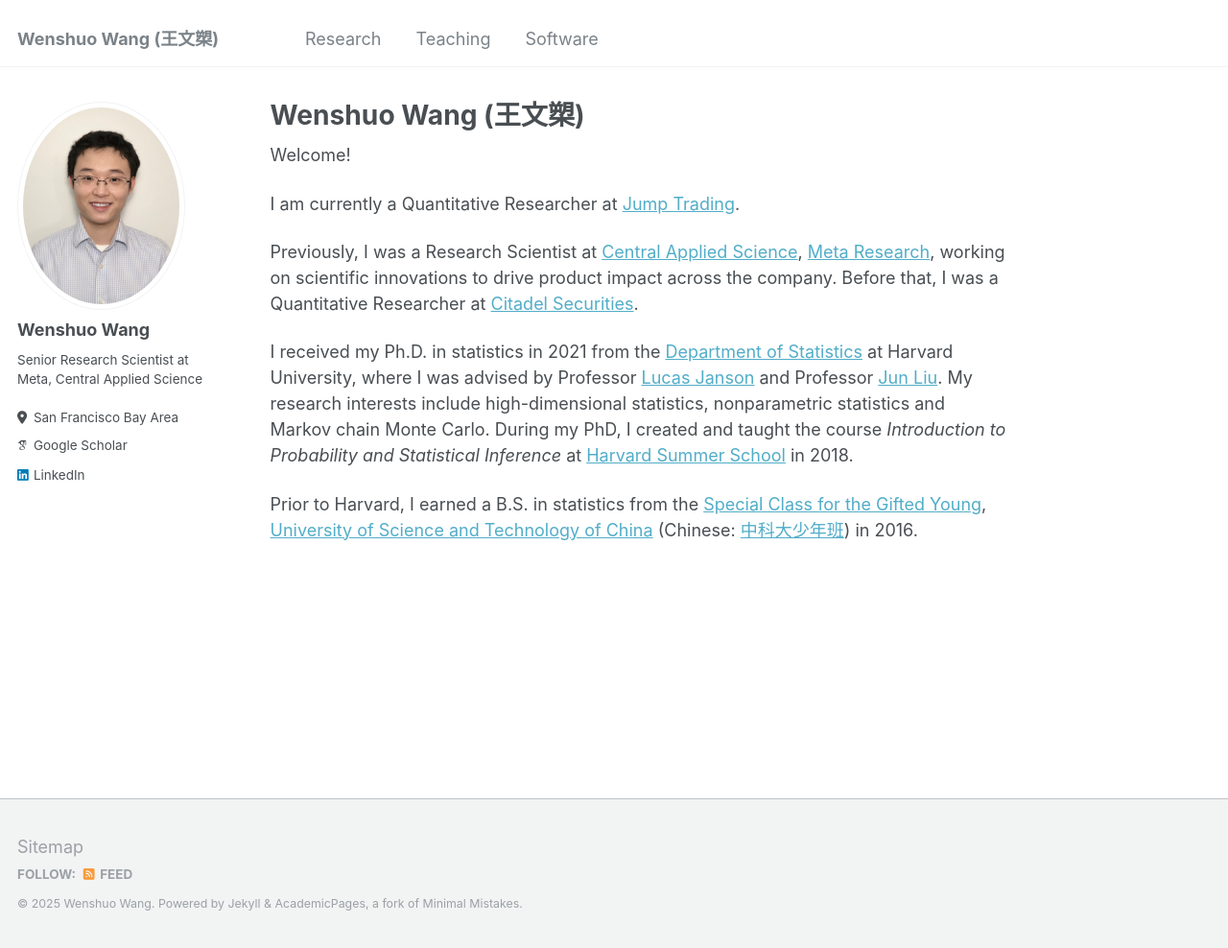
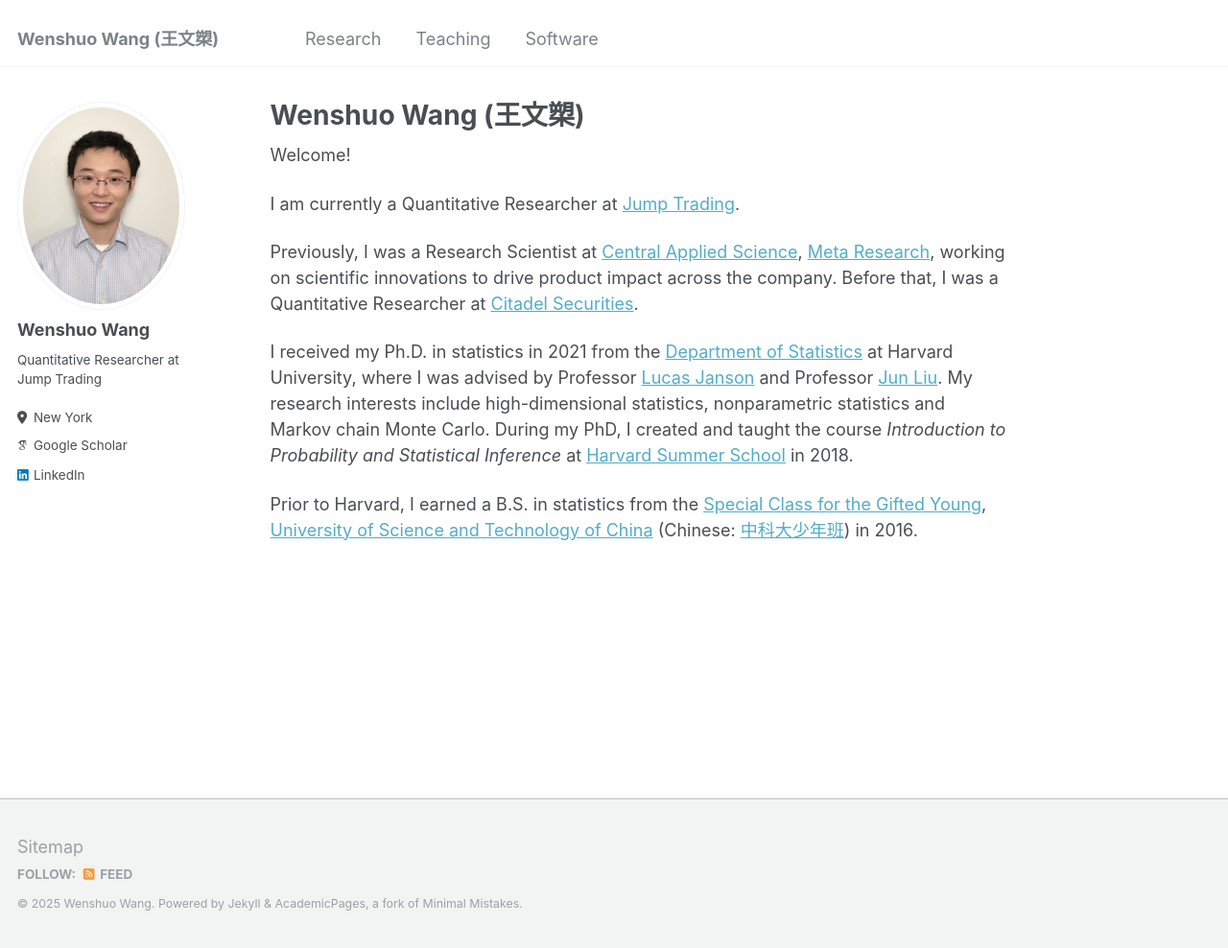
Before and after one commit to wenshuow/wenshuow.github.io, a Jekyll site: the page built from _pages/about.md, in a window 1280 px wide and 988 px high. Shown: the whole window at 96% size. Built offline with Jekyll 4.4.1, drawn with Linux system fonts in a browser that asks for light colours; some web fonts are replaced.

Commit message:
Update _config.yml

```diff
--- a/_config.yml
+++ b/_config.yml
@@ -24,8 +24,8 @@
   avatar           : "Profile_Wenshuo_Wang.jpeg"
   name             : "Wenshuo Wang"
   pronouns         : # example: "she/her"
-  bio              : "Senior Research Scientist at Meta, Central Applied Science"
-  location         : "San Francisco Bay Area"
+  bio              : "Quantitative Researcher at Jump Trading"
+  location         : "New York"
   employer         : # "Meta Research"
   uri              : # URL
   email            : # "wenshuowang1997@gmail.com"
```
